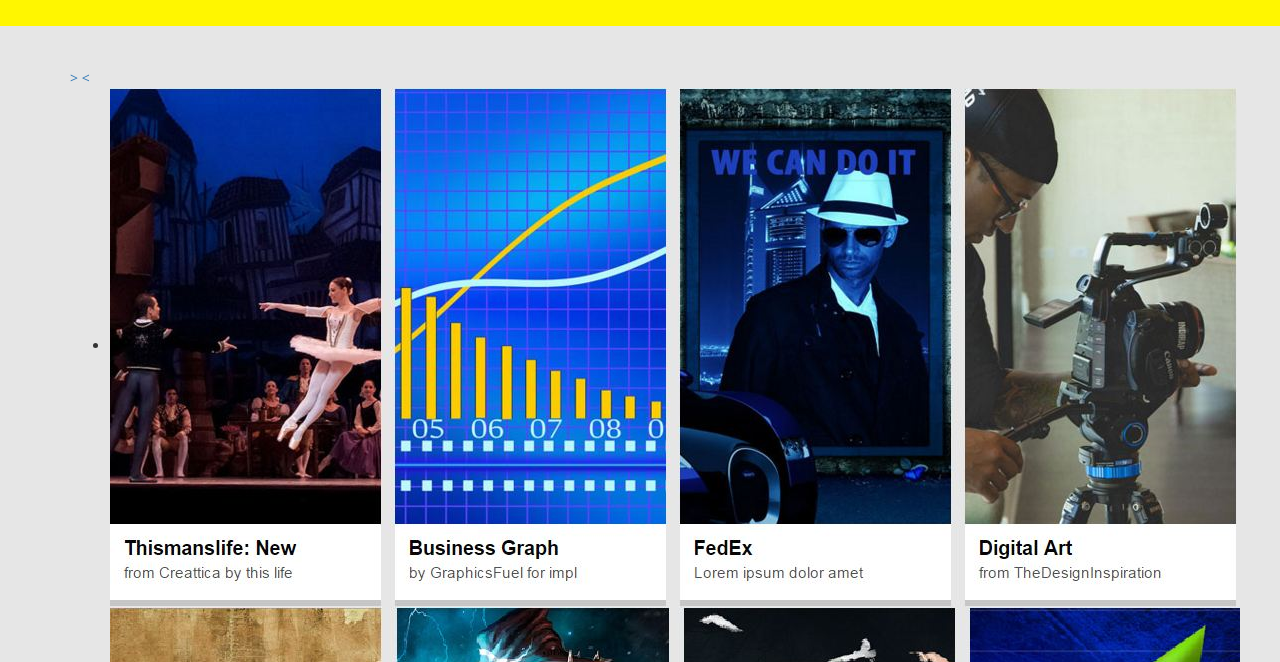
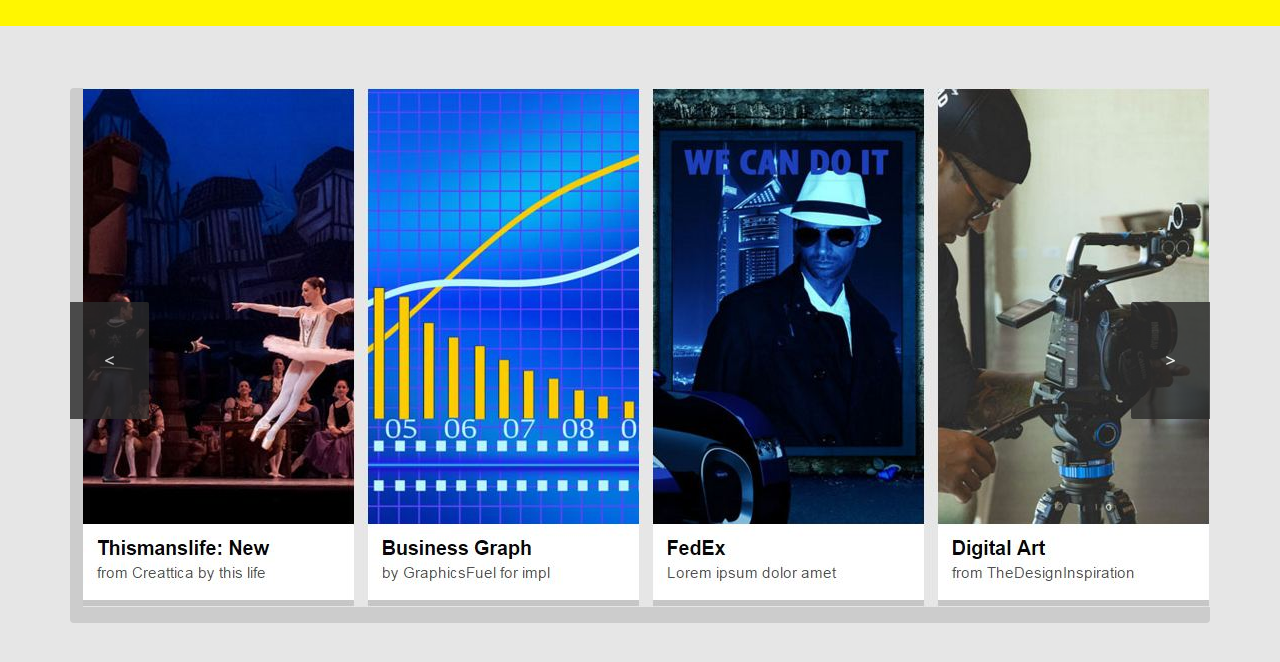
Before and after one commit to SienaSantos/SecondAssign-BS, a plain HTML site: page index.html in a window 1280 px wide. Shown: the part 94-756 px from the top of the page. Drawn offline with nearby package versions, Linux system fonts and the light colour scheme; a script that the page names is missing.

Commit message:
with slider/image

```diff
--- a/css/bootstrap.css
+++ b/css/bootstrap.css
@@ -15,3 +15,36 @@ body {
 footer,header,nav{
   display: block;
 }
+a {
+  background: transparent;
+}
+a:active,
+a:hover {
+  outline: 0;
+}
+h1 {
+  margin: .67em 0;
+  font-size: 2em;
+}
+button,input {
+  margin: 0;
+  font: inherit;
+  color: inherit;
+}
+button {
+  overflow: visible;
+}
+button,
+select {
+  text-transform: none;
+}
+button,
+html input[type="button"],
+input[type="reset"],
+input[type="submit"] {
+  -webkit-appearance: button;
+  cursor: pointer;
+}
+img {
+  max-width: 100% !important;
+}
--- a/css/style.css
+++ b/css/style.css
@@ -455,3 +455,67 @@ i.google:hover{
 .social-ic {
   margin-top: 1.5em;
 }
+/*sliderrrrr*/
+
+#slider {
+  position: relative;
+  overflow: hidden;
+  margin: 20px auto 0 auto;
+  border-radius: 4px;
+	height: 535px;
+}
+
+#slider ul {
+  position: relative;
+  margin: 0;
+  padding: 0;
+  height: 600px;
+  list-style: none;
+}
+
+#slider ul li {
+  position: relative;
+  display: block;
+  float: left;
+  margin: 0;
+  padding: 0;
+  width: 100%;
+  height: 535px;
+  background: #ccc;
+  text-align: center;
+  line-height: 300px;
+}
+
+a.control_prev, a.control_next {
+  position: absolute;
+  top: 40%;
+  z-index: 999;
+  display: block;
+  padding: 4% 3%;
+  width: auto;
+  height: auto;
+  background: #2a2a2a;
+  color: #fff;
+  text-decoration: none;
+  font-weight: 600;
+  font-size: 18px;
+  opacity: 0.8;
+  cursor: pointer;
+}
+
+a.control_prev:hover, a.control_next:hover {
+  opacity: 1;
+  -webkit-transition: all 0.2s ease;
+}
+
+a.control_prev {
+  border-radius: 0 2px 2px 0;
+}
+
+a.control_next {
+  right: 0;
+  border-radius: 2px 0 0 2px;
+}
+#slider img{
+	float: right;
+}
```
